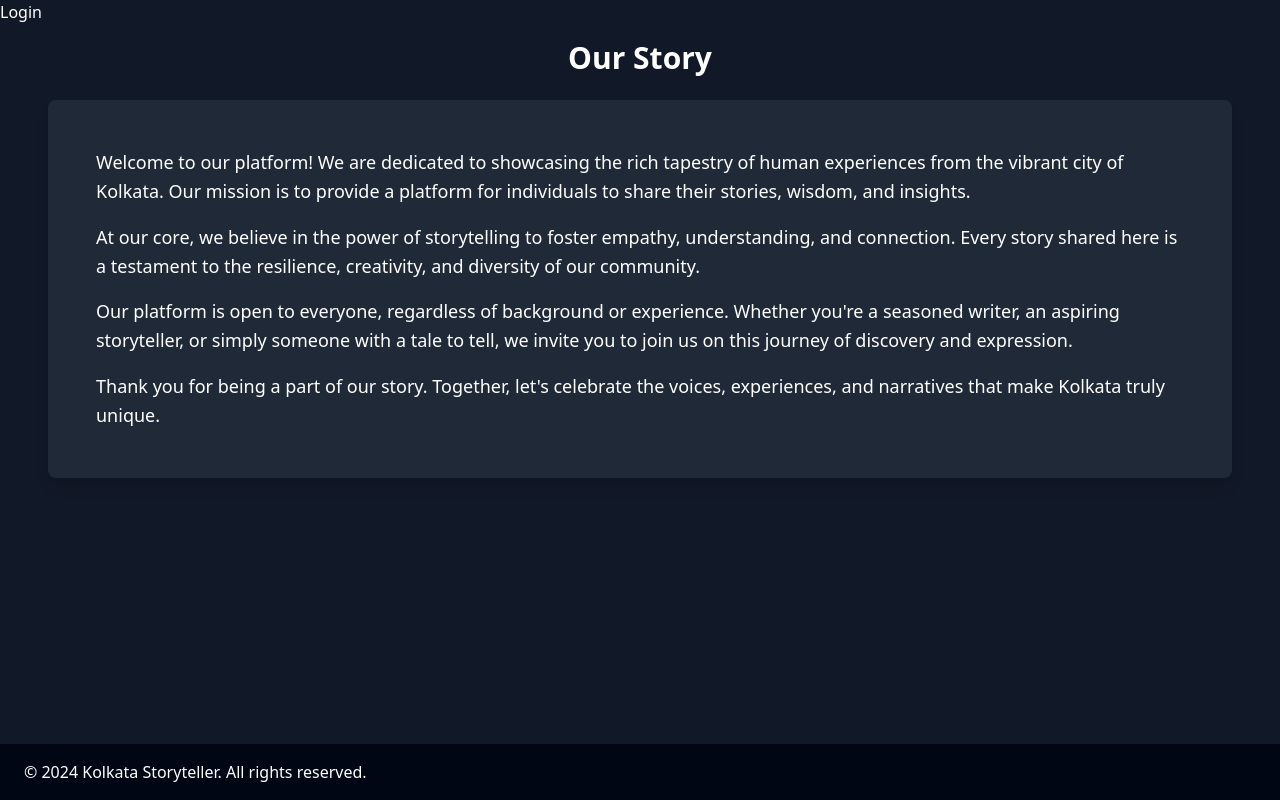
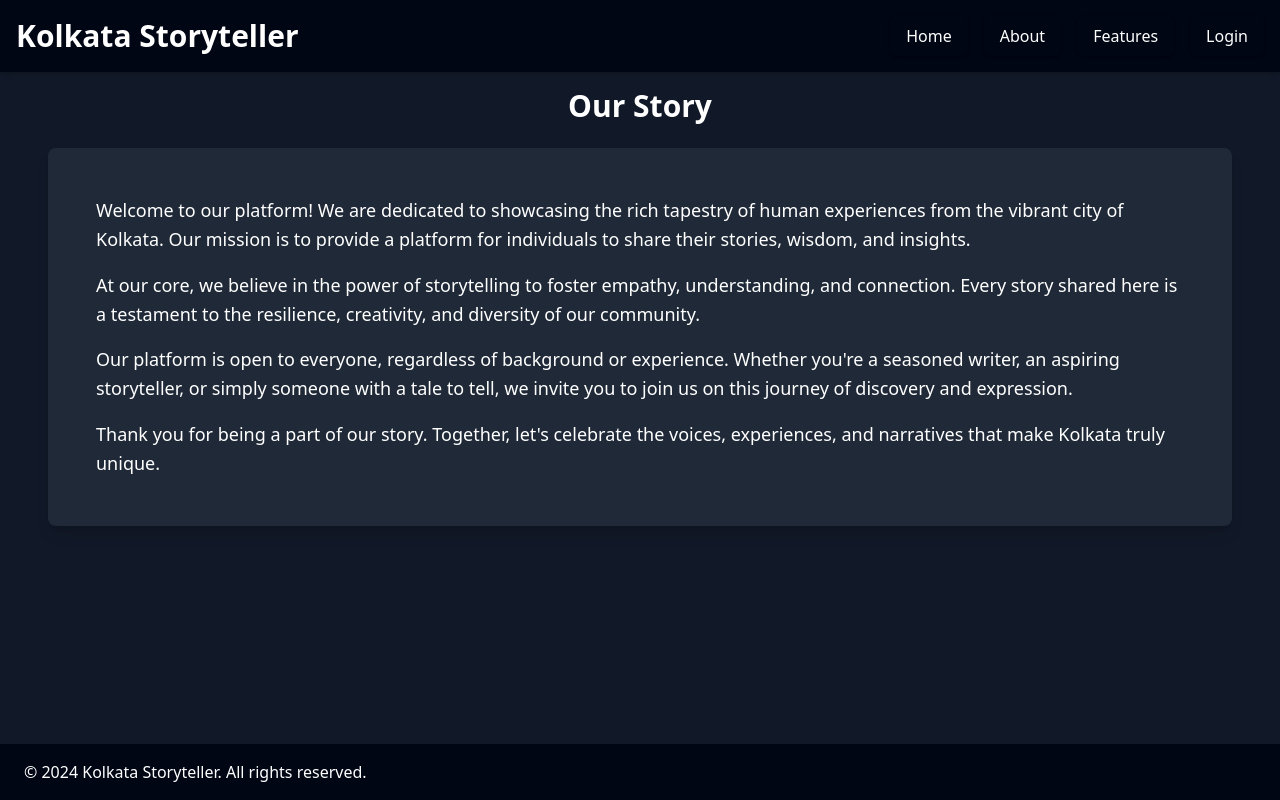
Before and after one commit to CaptainCodewastaken/Kolkata-Storyteller-final, a Next.js app: page /about in a window 1280 px wide. Built offline with nearby package versions, Linux system fonts and the light colour scheme; no server answers.

Commit message:
modified:   .env.local 	modified:   components/Navbar.js 	new file:   components/SessionWrapper.js 	modified:   pages/_app.js 	deleted:    pages/api/[...auth0].js 	new file:   pages/api/auth/[...nextauth].js 	modified:   pages/index.js

```diff
--- a/components/Navbar.js
+++ b/components/Navbar.js
@@ -1,16 +1,76 @@
 "use client";
+import React, { useState } from "react";
+import { useSession, signIn, signOut } from "next-auth/react";
+import Link from "next/link";
+import { useRouter } from "next/router";
+import { FontAwesomeIcon } from "@fortawesome/react-fontawesome";
+import { faBars, faTimes } from "@fortawesome/free-solid-svg-icons";
 
-import React from 'react'
-import Link from 'next/link';
-import { useUser } from '@auth0/nextjs-auth0/client';
 const Navbar = () => {
-  const {user,isLoading,error}=useUser();
+  const { data: session, status } = useSession();
+  const router = useRouter();
+  const [sidebarOpen, setSidebarOpen] = useState(false);
+
+  const handleSignOut = async () => {
+    await signOut({ callbackUrl: "/" });
+  };
+
+  const handleSignIn = async () => {
+    await signIn("github", { callbackUrl: "/" });
+  };
+
+  const toggleSidebar = () => {
+    setSidebarOpen(!sidebarOpen);
+  };
+
+  if (status === "loading") {
+    return <div>Loading...</div>;
+  }
+
   return (
-    <div>
+    <nav className="bg-[#000614] p-4 shadow-md">
+      <div className="container mx-auto flex justify-between items-center">
+        <div className="text-white text-3xl font-bold">Kolkata Storyteller</div>
+        <div className="hidden md:flex space-x-4">
+          <Link href="/" className="text-white hover:text-gray-300 py-2 px-4 rounded-md shadow hover:shadow-lg hover:border hover:border-white">Home</Link>
+          <Link href="/about" className="text-white hover:text-gray-300 py-2 px-4 rounded-md shadow hover:shadow-lg hover:border hover:border-white">About</Link>
+          <Link href="/features" className="text-white hover:text-gray-300 py-2 px-4 rounded-md shadow hover:shadow-lg hover:border hover:border-white">Features</Link>
+          {session ? (
+            <>
+              <Link href="/dashboard" className="text-white hover:text-gray-300 py-2 px-4 rounded-md shadow hover:shadow-lg hover:border hover:border-white">Dashboard</Link>
+              <button onClick={handleSignOut} className="text-white hover:text-gray-300 py-2 px-4 rounded-md shadow hover:shadow-lg hover:border hover:border-white">Sign out</button>
+            </>
+          ) : (
+            <button onClick={handleSignIn} className="text-white hover:text-gray-300 py-2 px-4 rounded-md shadow hover:shadow-lg hover:border hover:border-white">Login</button>
+          )}
+        </div>
+        <button className="md:hidden text-white" onClick={toggleSidebar}>
+          <FontAwesomeIcon icon={faBars} />
+        </button>
+      </div>
+      {/* Sidebar */}
+      <div className={`fixed inset-0 bg-gray-800 bg-opacity-75 z-50 transform ${sidebarOpen ? "translate-x-0" : "translate-x-full"} transition-transform duration-300 ease-in-out md:hidden`}>
+        <div className="flex justify-end p-4">
+          <button onClick={toggleSidebar} className="text-white text-2xl">
+            <FontAwesomeIcon icon={faTimes} />
+          </button>
+        </div>
+        <div className="flex flex-col items-center space-y-4 mt-8">
+          <Link href="/" className="text-white hover:text-gray-300 py-2 px-4 rounded-md shadow hover:shadow-lg hover:border hover:border-white" onClick={toggleSidebar}>Home</Link>
+          <Link href="/about" className="text-white hover:text-gray-300 py-2 px-4 rounded-md shadow hover:shadow-lg hover:border hover:border-white" onClick={toggleSidebar}>About</Link>
+          <Link href="/features" className="text-white hover:text-gray-300 py-2 px-4 rounded-md shadow hover:shadow-lg hover:border hover:border-white" onClick={toggleSidebar}>Features</Link>
+          {session ? (
+            <>
+              <Link href="/dashboard" className="text-white hover:text-gray-300 py-2 px-4 rounded-md shadow hover:shadow-lg hover:border hover:border-white" onClick={toggleSidebar}>Dashboard</Link>
+              <button onClick={handleSignOut} className="text-white hover:text-gray-300 py-2 px-4 rounded-md shadow hover:shadow-lg hover:border hover:border-white">Sign out</button>
+            </>
+          ) : (
+            <button onClick={handleSignIn} className="text-white hover:text-gray-300 py-2 px-4 rounded-md shadow hover:shadow-lg hover:border hover:border-white">Login</button>
+          )}
+        </div>
+      </div>
+    </nav>
+  );
+};
 
-      {user?<a href="@/api/auth/logout">Logout</a>:<a href="../pages/api/auth/login">Login</a>}
-    </div>
-  )
-}
-
-export default Navbar
+export default Navbar;
--- /dev/null
+++ b/components/SessionWrapper.js
@@ -0,0 +1,10 @@
+"use client"
+import { SessionProvider } from "next-auth/react"
+
+export default function SessionWrapper({children}) {
+  return (
+    <SessionProvider>
+      {children}
+    </SessionProvider>
+  )
+}
--- a/pages/_app.js
+++ b/pages/_app.js
@@ -1,11 +1,8 @@
-// _app.js
 import "@/styles/globals.css";
-import { UserProvider } from '@auth0/nextjs-auth0/client';
-
+import SessionWrapper from "@/components/SessionWrapper";
 export default function App({ Component, pageProps }) {
-  return (
-    <UserProvider>
-      <Component {...pageProps} />
-    </UserProvider>
-  );
+  return(
+  <SessionWrapper>
+   <Component {...pageProps} />
+  </SessionWrapper>);
 }
--- a/pages/api/[...auth0].js
+++ /dev/null
@@ -1,4 +0,0 @@
-// app/api/auth/[auth0]/route.js
-import { handleAuth } from '@auth0/nextjs-auth0';
-
-export const GET = handleAuth();
--- /dev/null
+++ b/pages/api/auth/[...nextauth].js
@@ -0,0 +1,38 @@
+// pages/api/auth/[...nextauth].js
+import NextAuth from "next-auth";
+import AppleProvider from "next-auth/providers/apple";
+import FacebookProvider from "next-auth/providers/facebook";
+import GoogleProvider from "next-auth/providers/google";
+import GitHubProvider from "next-auth/providers/github";
+
+const authOptions = {
+  providers: [
+    GitHubProvider({
+      clientId: process.env.GITHUB_ID,
+      clientSecret: process.env.GITHUB_SECRET,
+    }),
+    AppleProvider({
+      clientId: process.env.APPLE_ID,
+      clientSecret: process.env.APPLE_SECRET,
+    }),
+    FacebookProvider({
+      clientId: process.env.FACEBOOK_ID,
+      clientSecret: process.env.FACEBOOK_SECRET,
+    }),
+    GoogleProvider({
+      clientId: process.env.GOOGLE_ID,
+      clientSecret: process.env.GOOGLE_SECRET,
+    }),
+  ],
+  callbacks: {
+    async redirect({ url, baseUrl }) {
+      // Redirect to dashboard after login
+      if (url === '/dashboard') {
+        return baseUrl + url;
+      }
+      return baseUrl;
+    },
+  },
+};
+
+export default NextAuth(authOptions);
--- a/pages/index.js
+++ b/pages/index.js
@@ -5,18 +5,22 @@ import Footer from '../components/Footer';
 import Stories from '../components/Stories';
 import clientPromise from '../lib/mongodb';
 import Carousel from '@/components/Carousel';
-
+import { useSession } from 'next-auth/react';
 
 export default function Home({ stories }) {
-
+  const { data: session } = useSession();
 
   return (
-    <div className="bg-gray-900 min-h-screen text-white">
+    <div>
       <Navbar />
-      <div className="container mx-auto px-4 py-8">
-        <Carousel />
-        <Stories/>
-      </div>
+      <Carousel />
+      {session ? (
+        <Stories stories={stories} />
+      ) : (
+        <div className="container mx-auto mt-4 text-center">
+          <p className="text-lg text-black-700">Login to view the latest stories.</p>
+        </div>
+      )}
       <Footer />
     </div>
   );
```
Also changed, not shown: 1 other file (tests, documents, lock files or other folders).
